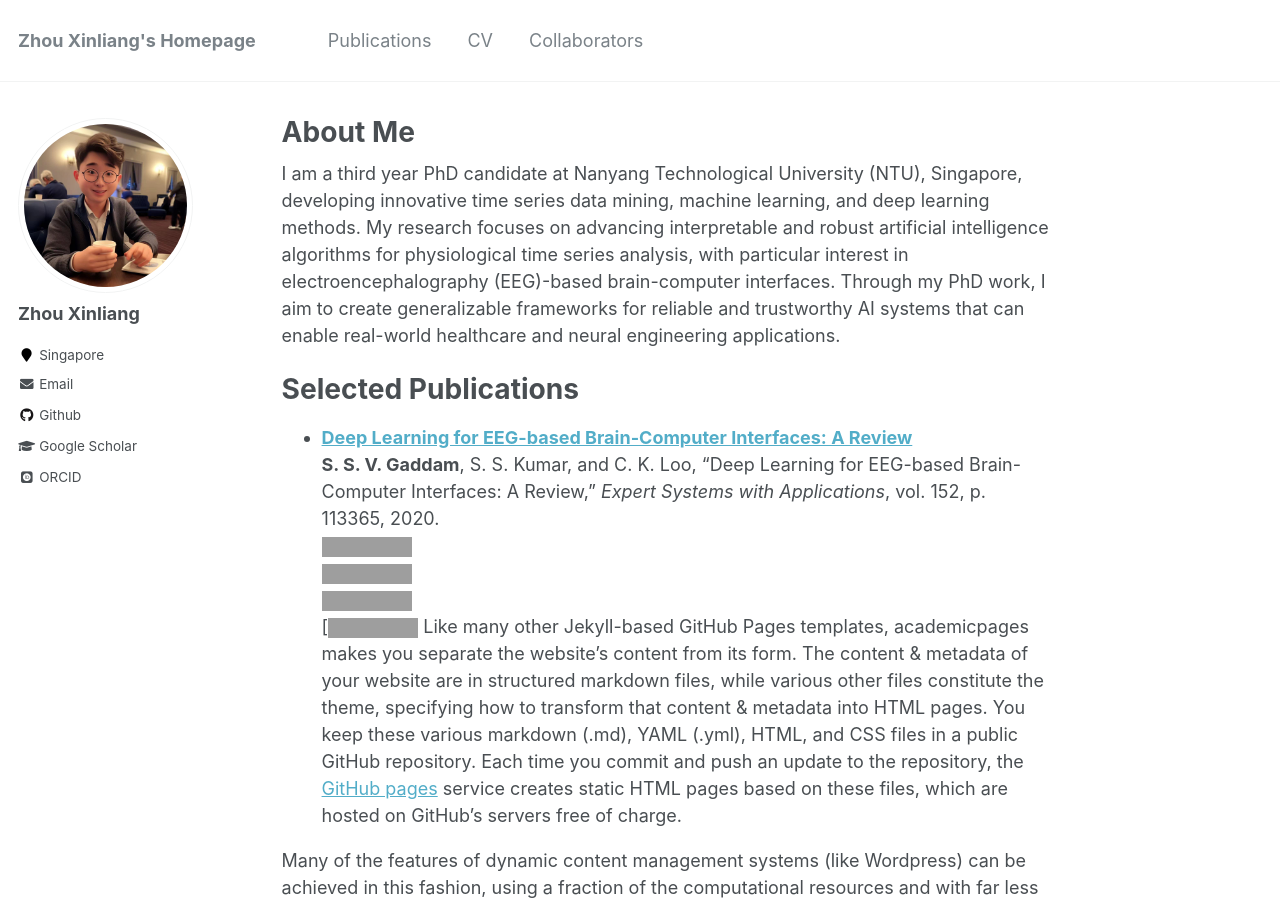
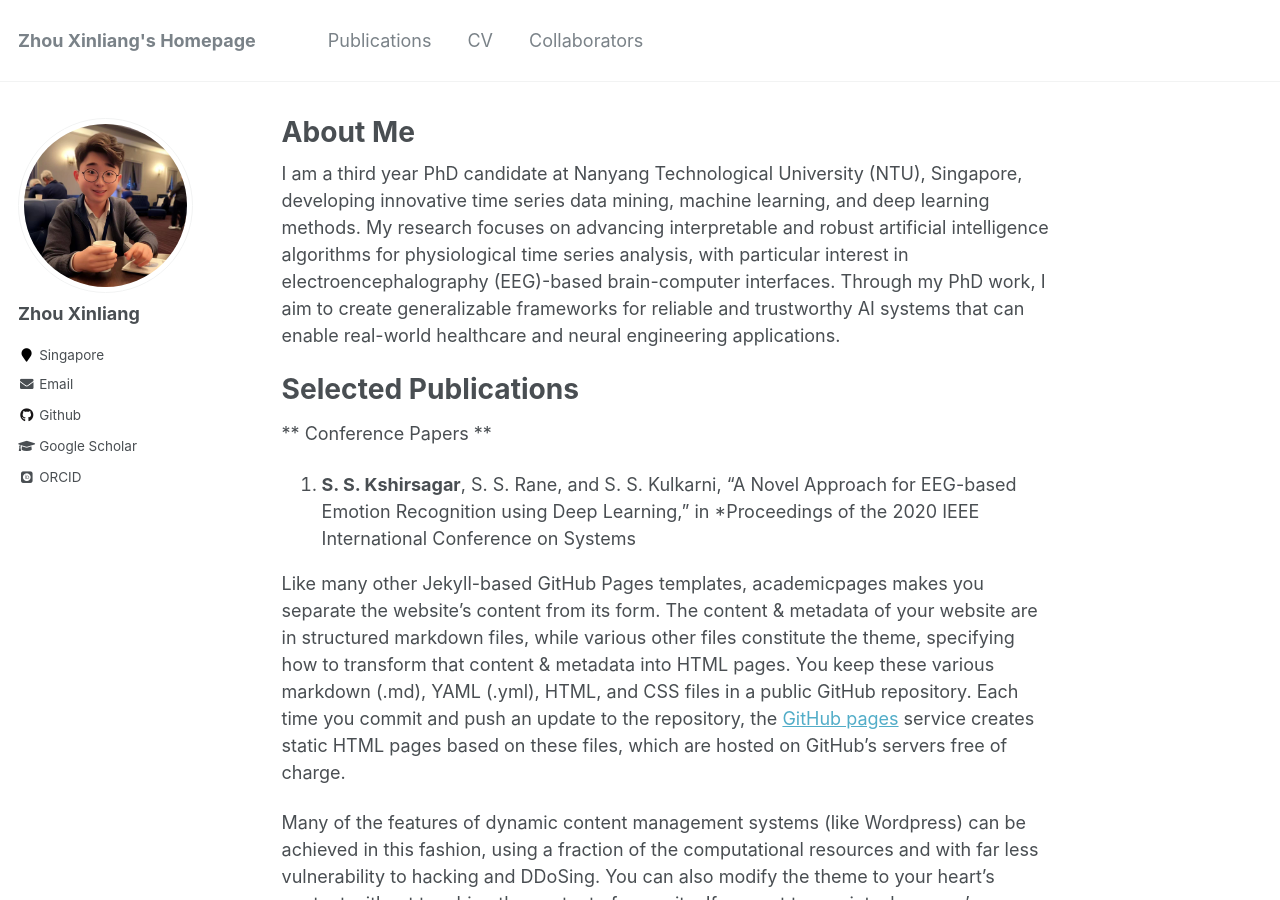
Before and after one commit to xinliangzhou/xinliangzhou.github.io, a Jekyll site: the page built from _pages/about.md, in a window 1280 px wide and 900 px high. Built offline with Jekyll 4.4.1, drawn with Linux system fonts in a browser that asks for light colours; some web fonts are replaced; grey boxes are pictures that could not be loaded.

Commit message:
Update about.md

```diff
--- a/_pages/about.md
+++ b/_pages/about.md
@@ -13,12 +13,9 @@ I am a third year PhD candidate at Nanyang Technological University (NTU), Singa
 Selected Publications
 ======
 
-- **[Deep Learning for EEG-based Brain-Computer Interfaces: A Review](https://www.sciencedirect.com/science/article/abs/pii/S0957417420300735)**
-  **S. S. V. Gaddam**, S. S. Kumar, and C. K. Loo, "Deep Learning for EEG-based Brain-Computer Interfaces: A Review," *Expert Systems with Applications*, vol. 152, p. 113365, 2020.
-  [![DOI](https://zenodo.org/badge/DOI/10.1016/j.eswa.2020.113365.svg)](https://doi.org/10.1016/j.eswa.2020.113365)
-  [![PDF](https://img.shields.io/badge/PDF-Download-blue)](https://www.sciencedirect.com/science/article/abs/pii/S0957417420300735)
-  [![BibTeX](https://img.shields.io/badge/BibTeX-Download-blue)](https://www.sciencedirect.com/sdfe/arp/cite?pii=S0957417420300735&format=text/x-bibtex)
-  [![Code](https://img.shields.io/badge/Code-Download-blue)
+** Conference Papers **
+1. **S. S. Kshirsagar**, S. S. Rane, and S. S. Kulkarni, "A Novel Approach for EEG-based Emotion Recognition using Deep Learning," in *Proceedings of the 2020 IEEE International Conference on Systems
+
 Like many other Jekyll-based GitHub Pages templates, academicpages makes you separate the website's content from its form. The content & metadata of your website are in structured markdown files, while various other files constitute the theme, specifying how to transform that content & metadata into HTML pages. You keep these various markdown (.md), YAML (.yml), HTML, and CSS files in a public GitHub repository. Each time you commit and push an update to the repository, the [GitHub pages](https://pages.github.com/) service creates static HTML pages based on these files, which are hosted on GitHub's servers free of charge.
 
 Many of the features of dynamic content management systems (like Wordpress) can be achieved in this fashion, using a fraction of the computational resources and with far less vulnerability to hacking and DDoSing. You can also modify the theme to your heart's content without touching the content of your site. If you get to a point where you've broken something in Jekyll/HTML/CSS beyond repair, your markdown files describing your talks, publications, etc. are safe. You can rollback the changes or even delete the repository and start over -- just be sure to save the markdown files! Finally, you can also write scripts that process the structured data on the site, such as [this one](https://github.com/academicpages/academicpages.github.io/blob/master/talkmap.ipynb) that analyzes metadata in pages about talks to display [a map of every location you've given a talk](https://academicpages.github.io/talkmap.html).
```
